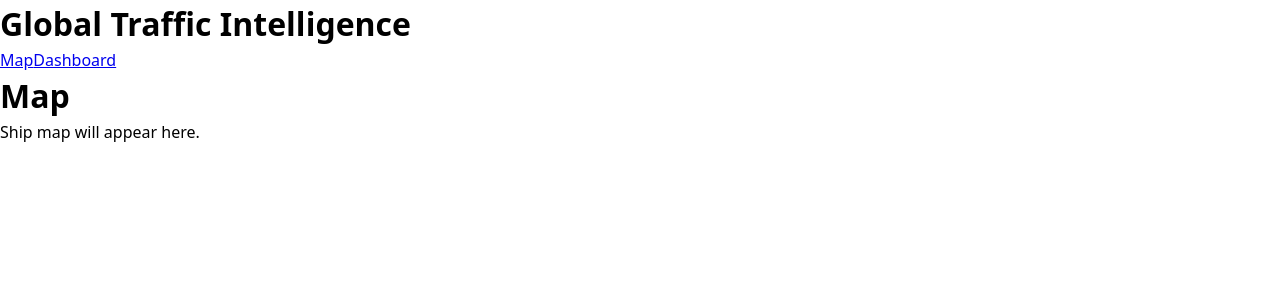
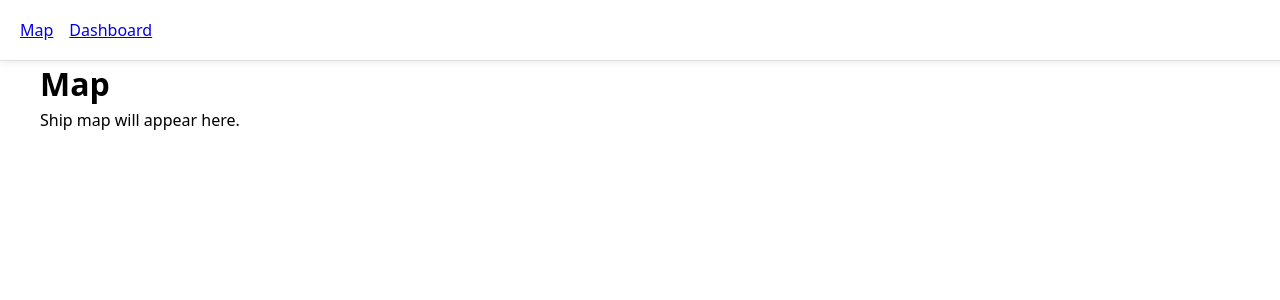
Before and after one commit to hosain-cse2/global-traffic-intelligence-frontend, a React (Vite) app: page / in a window 1280 px wide. Shown: the top 300 px of the page. Built offline with nearby package versions, Linux system fonts and the light colour scheme.

Commit message:
adding header

```diff
--- /dev/null
+++ b/src/components/common/Header/Header.module.css
@@ -0,0 +1,20 @@
+header {
+  position: fixed;
+  top: 0;
+  left: 0;
+  width: 100%;
+  height: 60px;
+  background-color: #fff;
+  border-bottom: 1px solid #e0e0e0;
+  z-index: 1000;
+  display: flex;
+  justify-content: space-between;
+  align-items: center;
+  padding: 0 20px;
+  box-shadow: 0 0 10px 0 rgba(0, 0, 0, 0.1);
+}
+
+header nav {
+  display: flex;
+  gap: 1rem;
+}
--- a/src/components/common/Header.tsx
+++ b/src/components/common/Header/Header.tsx
@@ -1,10 +1,9 @@
 import { Link } from "react-router-dom";
+import "./Header.module.css";
 
 const Header = () => {
   return (
     <header>
-      <h1>Global Traffic Intelligence</h1>
-
       <nav>
         <Link to="/map">Map</Link>
         <Link to="/dashboard">Dashboard</Link>
--- a/src/index.css
+++ b/src/index.css
@@ -5,10 +5,11 @@
 }
 
 body {
-  margin: 0;
+  margin: 0 auto;
   display: flex;
-  min-width: 320px;
+  max-width: 1200px;
   min-height: 100vh;
+  box-sizing: border-box;
 }
 
 h1,
--- /dev/null
+++ b/src/layouts/AppLayout/AppLayout.module.css
@@ -0,0 +1,5 @@
+main {
+  margin-top: 60px;
+  height: calc(100vh - 60px);
+  width: 100%;
+}
--- a/src/layouts/AppLayout.tsx
+++ b/src/layouts/AppLayout/AppLayout.tsx
@@ -1,11 +1,11 @@
 import { Outlet } from "react-router-dom";
-import Header from "@/components/common/Header";
+import Header from "@/components/common/Header/Header";
+import "./AppLayout.module.css";
 
 export default function AppLayout() {
   return (
     <div>
       <Header />
-
       <main>
         <Outlet />
       </main>
--- a/src/router/router.tsx
+++ b/src/router/router.tsx
@@ -1,5 +1,5 @@
 import { createBrowserRouter } from "react-router-dom";
-import AppLayout from "../layouts/AppLayout";
+import AppLayout from "../layouts/AppLayout/AppLayout";
 import MapPage from "../pages/MapPage";
 import DashboardPage from "../pages/DashboardPage";
 
```
